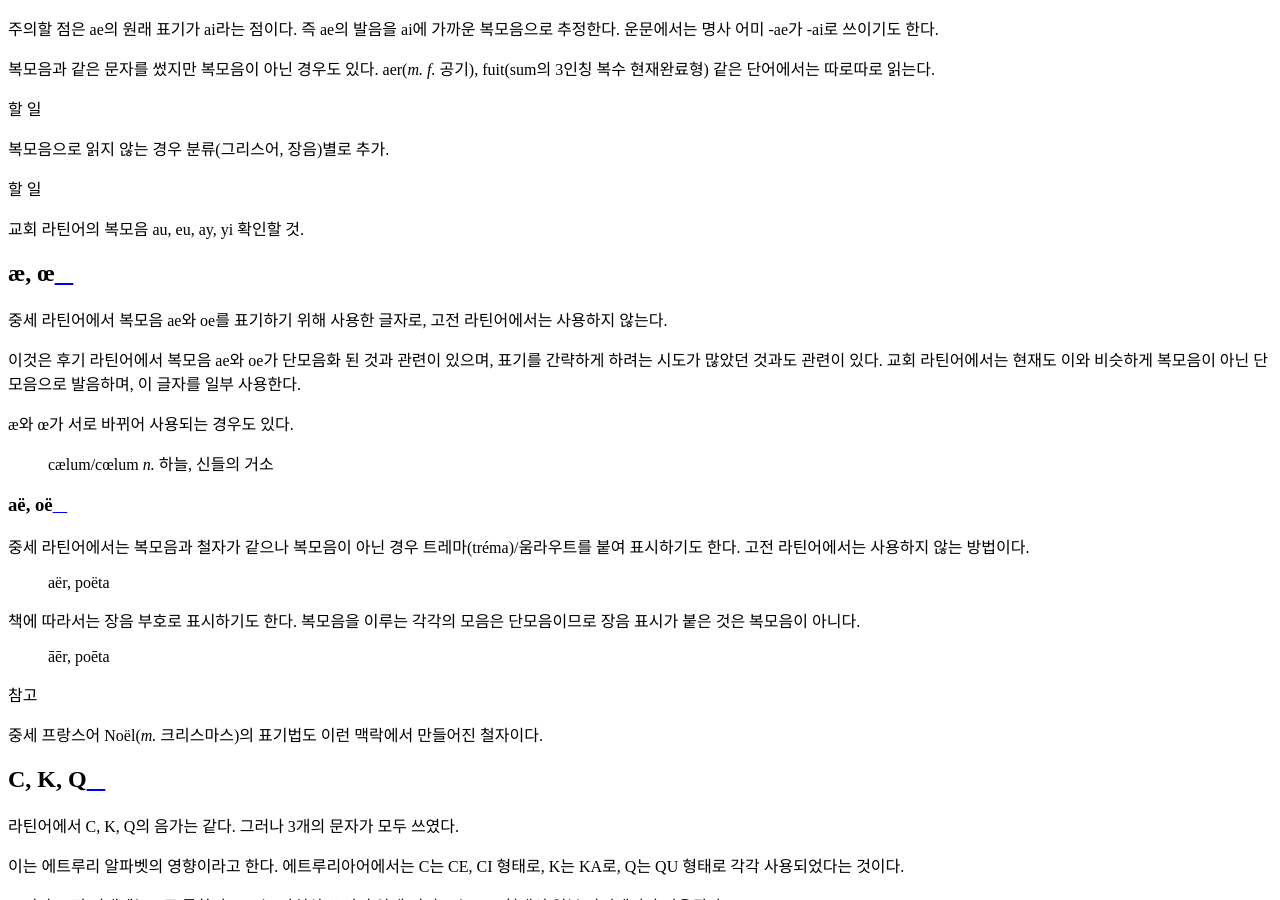
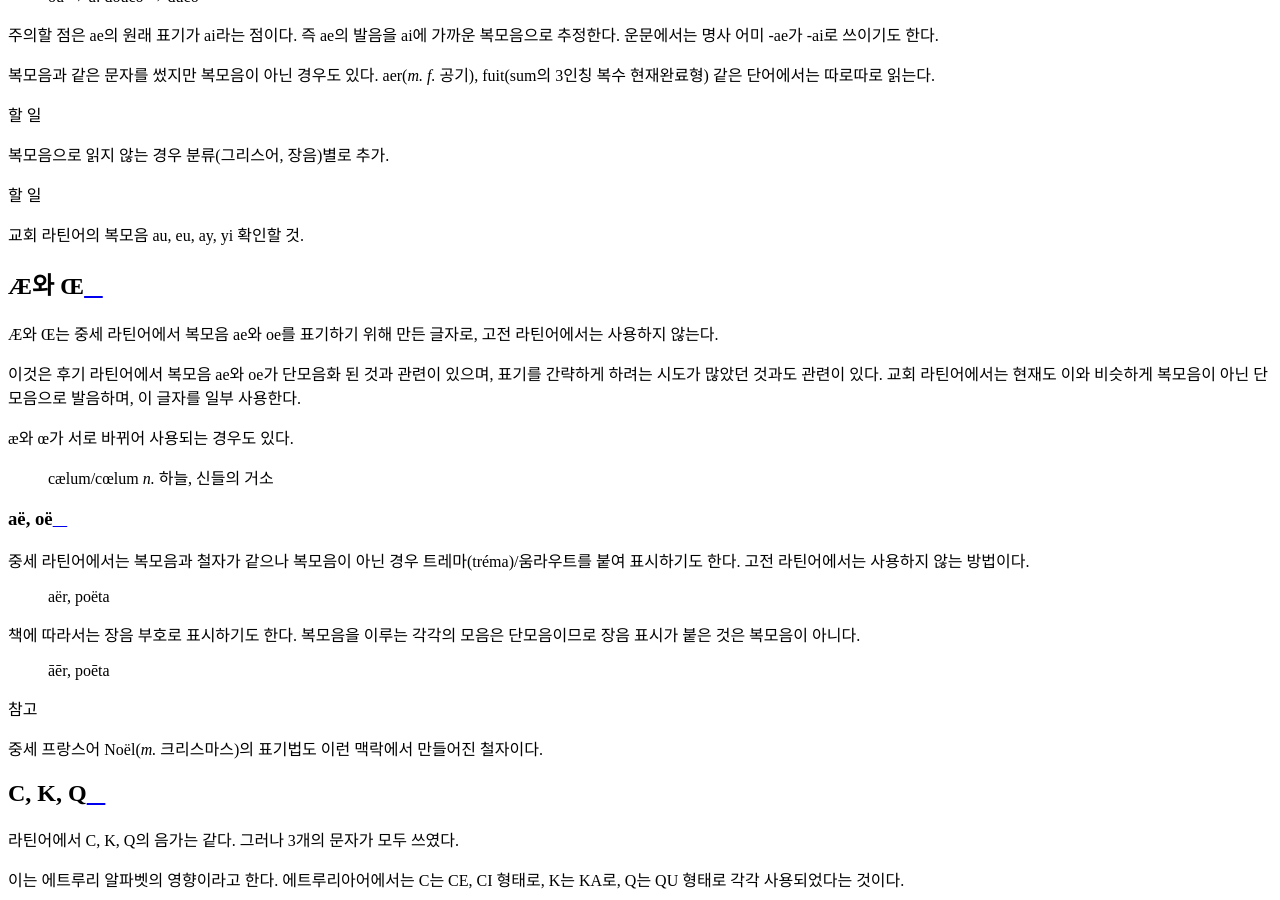
Before and after one commit to kabbala/grammatica_latina, a Sphinx documentation site: the page built from source/alphabet/abecedarium.rst, in a window 1280 px wide and 900 px high, scrolled down 15873 px. Built offline with Sphinx 7.4.7 and the Read the Docs theme 2.0.0, drawn with Linux system fonts in a browser that asks for light colours.

Commit message:
æ, œ → Æ, Œ

```diff
--- a/source/alphabet/abecedarium.rst
+++ b/source/alphabet/abecedarium.rst
@@ -156,10 +156,10 @@ Y는 라틴어의 모음 5개에 들어가지 않지만 역시 모음이며, 그
 
 .. todo:: 교회 라틴어의 복모음 au, eu, ay, yi 확인할 것.
 
-æ, œ
+Æ와 Œ
 -----
 
-중세 라틴어에서 복모음 ae와 oe를 표기하기 위해 사용한 글자로, 고전 라틴어에서는 사용하지 않는다.
+Æ와 Œ는 중세 라틴어에서 복모음 ae와 oe를 표기하기 위해 만든 글자로, 고전 라틴어에서는 사용하지 않는다.
 
 이것은 후기 라틴어에서 복모음 ae와 oe가 단모음화 된 것과 관련이 있으며, 표기를 간략하게 하려는 시도가 많았던 것과도 관련이 있다. 교회 라틴어에서는 현재도 이와 비슷하게 복모음이 아닌 단모음으로 발음하며, 이 글자를 일부 사용한다.
 
```
